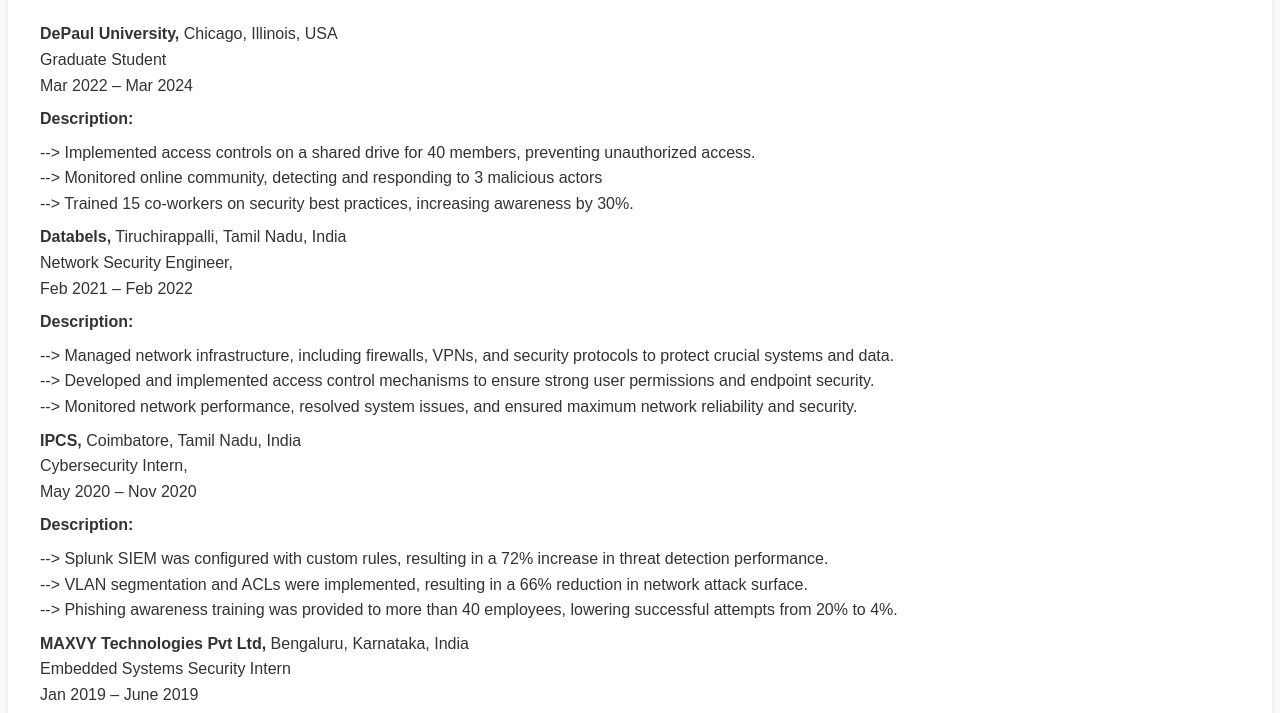
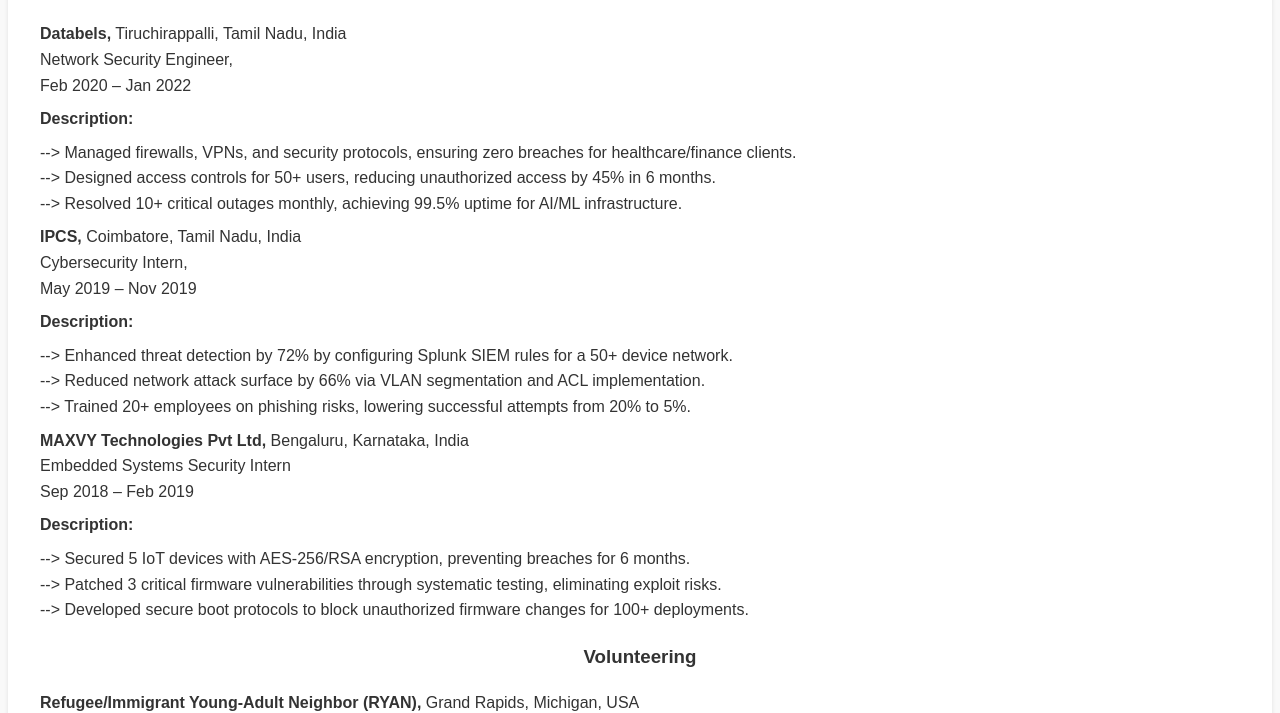
Before and after one commit to ThiruvarasuThirugnanam/thiruvarasuthirugnanam.github.io, a plain HTML site: page experience.html in a window 1280 px wide. Shown: the part 249-962 px from the top of the page. Drawn offline with Linux system fonts and the light colour scheme.

Commit message:
Update experience.html

```diff
--- a/experience.html
+++ b/experience.html
@@ -24,18 +24,15 @@
     <main>
         <section>
             <h2>Relavant Experience</h2>
-            <p><b>DePaul University,</b> Chicago, Illinois, USA <br>Graduate Student <br>Mar 2022 – Mar 2024</p>
+            <p><b>Databels,</b> Tiruchirappalli, Tamil Nadu, India <br>Network Security Engineer, <br>Feb 2020 – Jan 2022</p>
             <p><b>Description:</b></p>
-            <p>--> Implemented access controls on a shared drive for 40 members, preventing unauthorized access. <br>--> Monitored online community, detecting and responding to 3 malicious actors <br>--> Trained 15 co-workers on security best practices, increasing awareness by 30%.</p>
-            <p><b>Databels,</b> Tiruchirappalli, Tamil Nadu, India <br>Network Security Engineer, <br>Feb 2021 – Feb 2022</p>
+            <p>--> Managed firewalls, VPNs, and security protocols, ensuring zero breaches for healthcare/finance clients. <br>--> Designed access controls for 50+ users, reducing unauthorized access by 45% in 6 months. <br>--> Resolved 10+ critical outages monthly, achieving 99.5% uptime for AI/ML infrastructure. </p>
+            <p><b>IPCS,</b> Coimbatore, Tamil Nadu, India <br>Cybersecurity Intern, <br>May 2019 – Nov 2019</p>
             <p><b>Description:</b></p>
-            <p>--> Managed network infrastructure, including firewalls, VPNs, and security protocols to protect crucial systems and data. <br>--> Developed and implemented access control mechanisms to ensure strong user permissions and endpoint security. <br>--> Monitored network performance, resolved system issues, and ensured maximum network reliability and security.</p>
-            <p><b>IPCS,</b> Coimbatore, Tamil Nadu, India <br>Cybersecurity Intern, <br>May 2020 – Nov 2020</p>
+            <p>--> Enhanced threat detection by 72% by configuring Splunk SIEM rules for a 50+ device network. <br>--> Reduced network attack surface by 66% via VLAN segmentation and ACL implementation. <br>--> Trained 20+ employees on phishing risks, lowering successful attempts from 20% to 5%.</p>
+            <p><b>MAXVY Technologies Pvt Ltd,</b> Bengaluru, Karnataka, India <br>Embedded Systems Security Intern <br>Sep 2018 – Feb 2019</p>
             <p><b>Description:</b></p>
-            <p>--> Splunk SIEM was configured with custom rules, resulting in a 72% increase in threat detection performance. <br>--> VLAN segmentation and ACLs were implemented, resulting in a 66% reduction in network attack surface. <br>--> Phishing awareness training was provided to more than 40 employees, lowering successful attempts from 20% to 4%.</p>
-            <p><b>MAXVY Technologies Pvt Ltd,</b> Bengaluru, Karnataka, India <br>Embedded Systems Security Intern <br>Jan 2019 – June 2019</p>
-            <p><b>Description:</b></p>
-            <p>--> Implemented AES-256/RSA encryption on 5 IoT devices, resulting in zero security breaches. <br>--> Using systematic testing, we discovered and patched 6 significant firmware vulnerabilities. <br>--> Developed secure boot methods to prevent unauthorized firmware alterations.</p>
+            <p>--> Secured 5 IoT devices with AES-256/RSA encryption, preventing breaches for 6 months. <br>--> Patched 3 critical firmware vulnerabilities through systematic testing, eliminating exploit risks. <br>--> Developed secure boot protocols to block unauthorized firmware changes for 100+ deployments.</p>
             <h3>Volunteering</h3>
             <p><b>Refugee/Immigrant Young-Adult Neighbor (RYAN),</b> Grand Rapids, Michigan, USA <br>Cyber Security Analyst <br>Sept 2024 – present
             <p><b>Description:</b></p>
```
